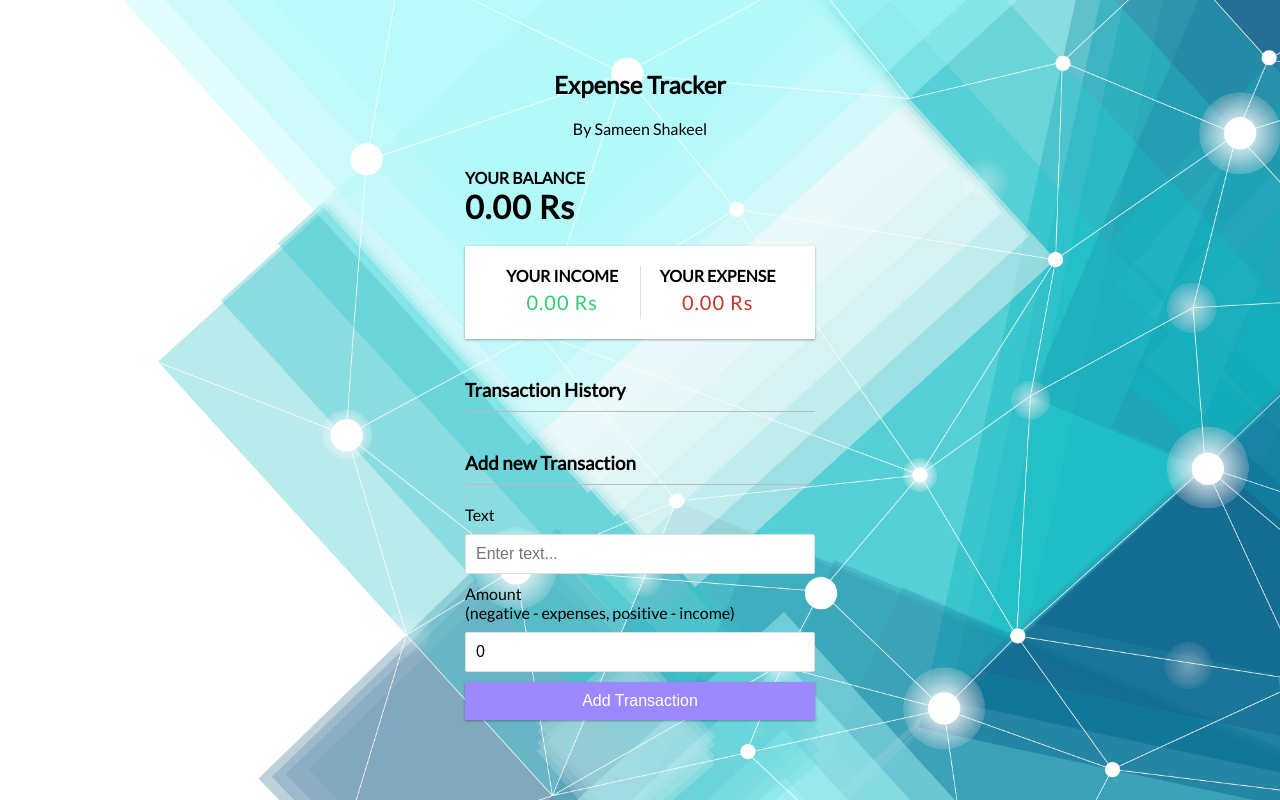
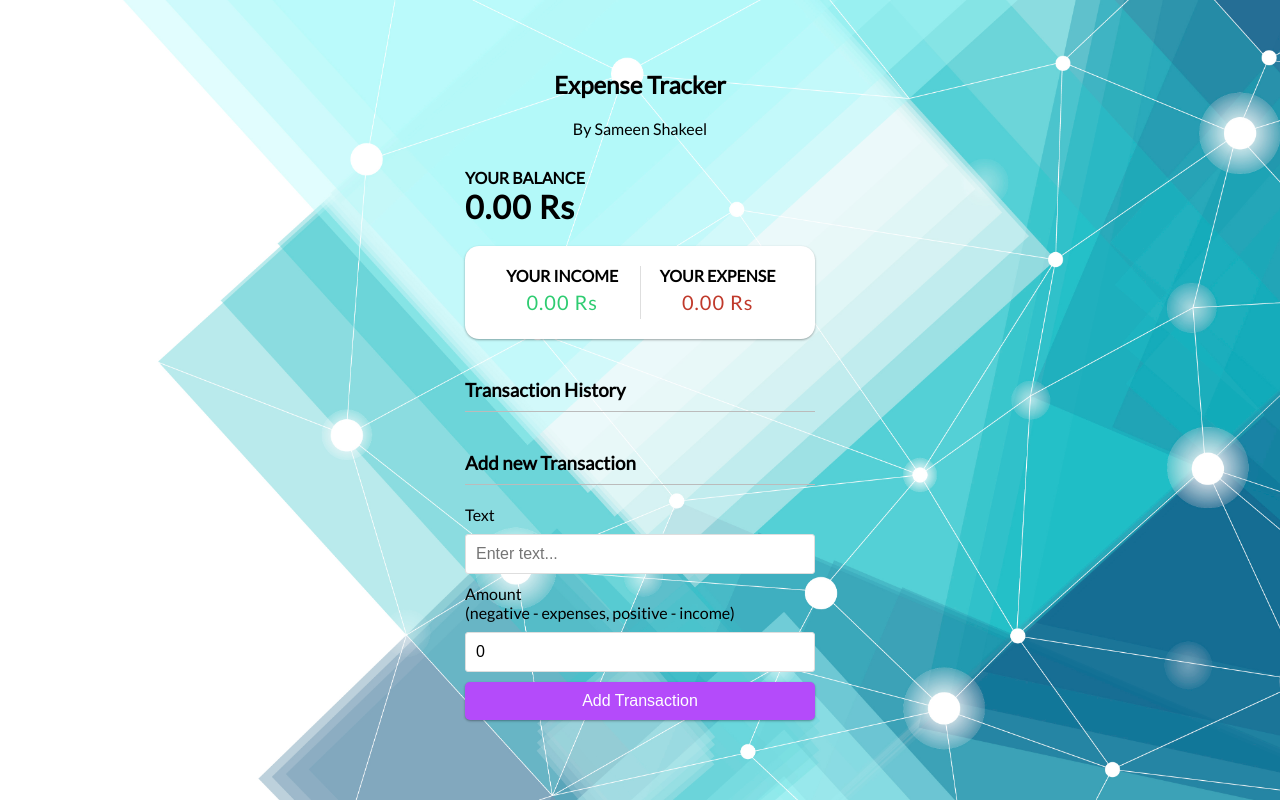
Before and after one commit to SameenShakeel/expense-tracker-project, a React (Create React App) app: page / in a window 1280 px wide. Built offline with nearby package versions, Linux system fonts and the light colour scheme.

Commit message:
Update App.css

```diff
--- a/src/App.css
+++ b/src/App.css
@@ -55,6 +55,7 @@
     display: flex;
     justify-content: space-between;
     margin: 20px 0;
+    border-radius: 14px;
   }
 
   .inc-exp-container > div {
@@ -88,7 +89,7 @@
   input[type='text'],
   input[type='number'] {
     border: 1px solid #dedede;
-    border-radius: 2px;
+    border-radius: 3px;
     display: block;
     font-size: 16px;
     padding: 10px;
@@ -97,7 +98,7 @@
 
   .btn {
     cursor: pointer;
-    background-color: #9c88ff;
+    background-color: #b44bfa;
     box-shadow: var(--box-shadow);
     color: #fff;
     border: 0;
@@ -106,6 +107,7 @@
     margin: 10px 0 30px;
     padding: 10px;
     width: 100%;
+    border-radius: 5px;
   }
 
   .btn:focus,
```
